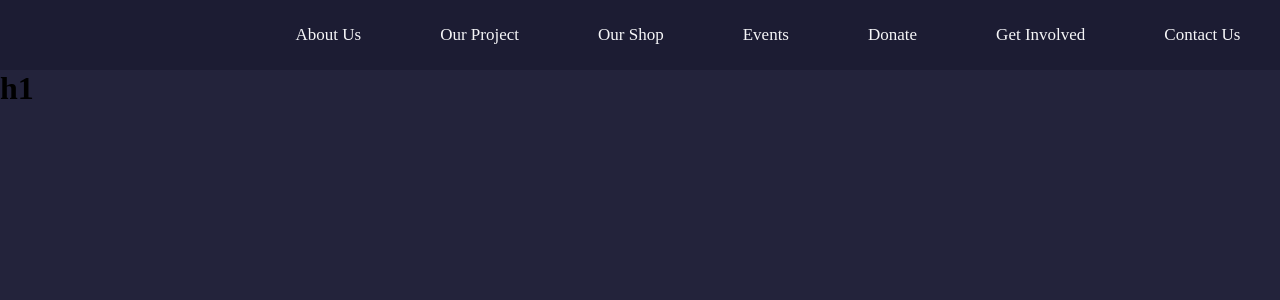
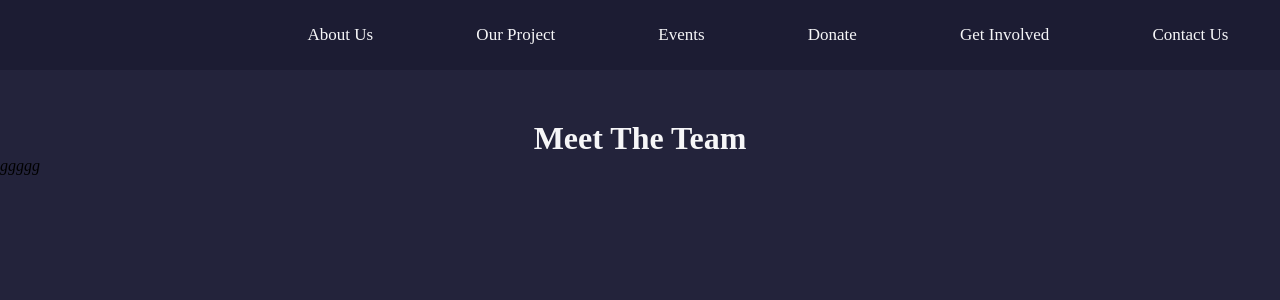
Before and after one commit to SerhiiFront-end/ts, a React (Create React App) app: page /about in a window 1280 px wide. Shown: the top 300 px of the page. Built offline with nearby package versions, Linux system fonts and the light colour scheme.

Commit message:
install taiwlind

```diff
--- a/src/App.tsx
+++ b/src/App.tsx
@@ -1,4 +1,5 @@
 import { BrowserRouter, Route, Routes } from "react-router-dom";
+import AboutPage from "./components/pages/AboutPage/AboutPage";
 import HomePage from "./components/pages/HomePage/HomePage";
 import Header from "./components/UI/Header/Header";
 import './index.css';
@@ -12,9 +13,8 @@ function App() {
         <Header/>
             <Routes>
               <Route path="/" element={<HomePage/>}></Route>
-              <Route path="/about" element={<h1>h1</h1>}></Route>
+              <Route path="/about" element={<AboutPage/>}></Route>
               <Route path="/aboutProject" element={<h1>h1</h1>}></Route>
-              <Route path="/shop" element={<h1>h1</h1>}></Route>
               <Route path="/help" element={<h1>h1</h1>}></Route>
               <Route path="/donate" element={<h1>h1</h1>}></Route>
               <Route path="/involved" element={<h1>h1</h1>}></Route>
--- a/src/components/UI/Header/Header.tsx
+++ b/src/components/UI/Header/Header.tsx
@@ -8,7 +8,6 @@ export default function Header() {
                 <ul className={styles.listMenu}>
                    <Link className={styles.LinkItem} to={"/about"}><li className={styles.ListItem}>About Us</li></Link>
                    <Link className={styles.LinkItem} to={"/aboutProject"}><li className={styles.ListItem}>Our Project</li></Link>
-                   <Link className={styles.LinkItem} to={"/shop"}><li className={styles.ListItem}>Our Shop</li></Link>
                    <Link className={styles.LinkItem} to={"/help"}><li className={styles.ListItem}>Events</li></Link>
                    <Link className={styles.LinkItem} to={"/donate"}><li className={styles.ListItem}>Donate</li></Link>
                    <Link className={styles.LinkItem} to={"/involved"}><li className={styles.ListItem}>Get Involved</li></Link>
--- /dev/null
+++ b/src/components/UI/Persons/PersonDetails.tsx
@@ -0,0 +1,8 @@
+
+export default function PersonDetails() {
+  return (
+    <div>
+      <i>ggggg</i>
+    </div>
+  )
+}
--- /dev/null
+++ b/src/components/pages/AboutPage/AboutPage.module.css
@@ -0,0 +1,5 @@
+.AboutPageTextCenter {
+    margin-top: 50px;
+    text-align: center;
+    color: #F6F6F8;
+}
--- /dev/null
+++ b/src/components/pages/AboutPage/AboutPage.tsx
@@ -0,0 +1,13 @@
+import Person from '../../UI/Persons/PersonDetails'
+import styles from './AboutPage.module.css'
+export default function AboutPage() {
+  return (
+    <div>
+        <h1 className={styles.AboutPageTextCenter}>Meet The Team</h1>
+        <Person/>
+        {/* <p className="text-3xl font-bold underline text-red-500">
+            Edit <code>src/App.js</code> and save to reload.
+        </p> */}
+    </div>
+  )
+}
--- a/src/components/pages/HomePage/HomePage.tsx
+++ b/src/components/pages/HomePage/HomePage.tsx
@@ -40,6 +40,7 @@ export default function HomePage() {
 				</Link>
 			</div>
 		</div>
+
 	</div>
   )
 }
```
Also changed, not shown: src/components/UI/Persons/PersonDetails.module.css (added).
